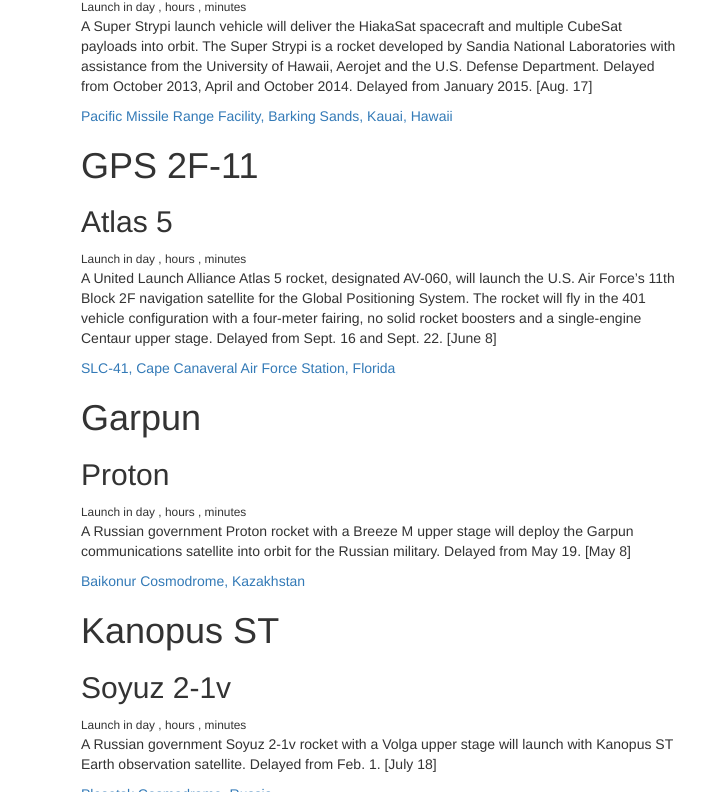
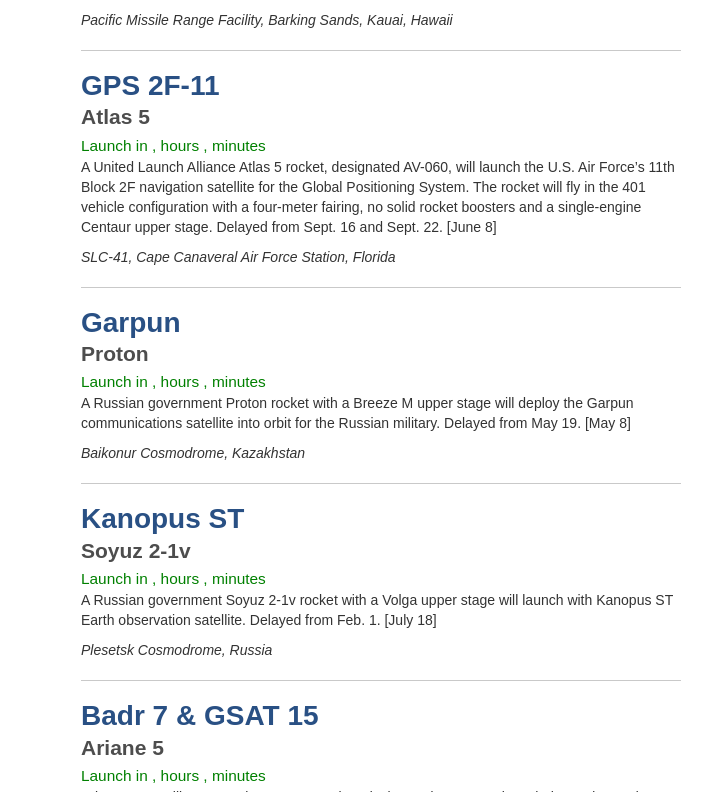
Before and after one commit to bobmasajjage/Rocket-Laucher, a website: page app/index.html in a window 1280 px wide. Shown: the part 693-1485 px from the top of the page, without its empty margins (259-965 px from the left). Drawn offline with nearby package versions, Linux system fonts and the light colour scheme; some packages are replaced by stand-ins of ours; files that its build step writes are made by us from their sources; a script that the page names is missing; a web font is replaced by a local one.

Commit message:
Fixed the styles

```diff
--- a/app/styles/main.css
+++ b/app/styles/main.css
@@ -7,6 +7,8 @@
 
 body {
   padding: 0;
+  font-family: 'Arimo', sans-serif;
+
 }
 
 /* Everything but the jumbotron gets side spacing for mobile first views */
@@ -64,9 +66,60 @@
   }
 }
 
+.content {
+  padding-bottom: 20px;
+  border-bottom: 1px solid #c9c9c9;
+}
 
 .main-wrapper {
   max-width: 600px;
+  min-width: 300px;
   margin: 0 auto;
-  padding-top: 5em;
+  padding-top: 3em;
 }
+
+.content hgroup h1 {
+  margin-bottom: 4px;
+  color: #295084;
+  font-weight: bold;
+  font-size: 2em;
+
+}
+.content hgroup h2 {
+  padding-top: 0px;
+  margin-top: 0px;
+  margin-bottom: 6px;
+  color: #4d4d4d;
+  font-weight: bold;
+  font-size: 1.5em;
+
+}
+
+.time-left {
+  color: green;
+  font-size: 110%;
+}
+
+.launch-site {
+  color: #333;
+  font-style: italic;
+  font-weight: 500;
+  margin-top: 6px;
+}
+
+a.launch-site{
+  text-decoration: none;
+  display: block;
+
+}
+
+a.launch-site:hover {
+  font-weight: bold;
+  font-style: none;
+}
+
+.launch-date {
+  margin-top: 6px;
+  color: #295084;
+
+}
--- a/app/views/main.html
+++ b/app/views/main.html
@@ -6,14 +6,14 @@
         <div class="content" ng-repeat="rocket in launches">
         <!-- rockets headers -->
             <hgroup>
-                <h1>{{rocket.mission}}</h2>
-                <h2>{{rocket.vehicle}}</h3>
+                <h1>{{rocket.mission}}</h1>
+                <h2>{{rocket.vehicle}}</h2>
             </hgroup>
 
             <div class="body-content">
                 <!-- content and rockets body should go here -->
                 <small class="time-left">
-                    Launch in {{rocket.launch_t.days() + ' day ' + ', ' + rocket.launch_t.hours() + ' hours ' + ', '+ rocket.launch_t.minutes() + ' minutes' }}
+                    Launch in {{rocket.launch_t.days() + ', ' + rocket.launch_t.hours() + ' hours ' + ', '+ rocket.launch_t.minutes() + ' minutes' }}
                 </small>
 
                 <p>{{rocket.description}}</p>
@@ -22,7 +22,7 @@
                     {{rocket.launch_site}}
                 </a>
 
-                <small ng-if="rocket.string_gmt_date" class="lauch-date">
+                <small ng-if="rocket.string_gmt_date" class="launch-date">
                     {{rocket.string_gmt_date}}
                 </small>
             </div>
```
